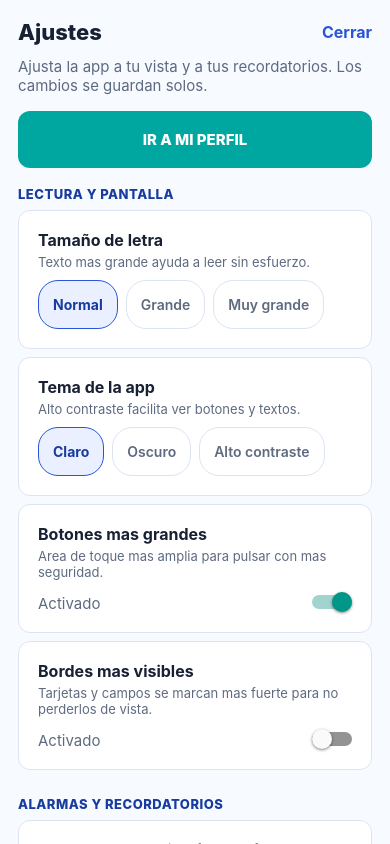
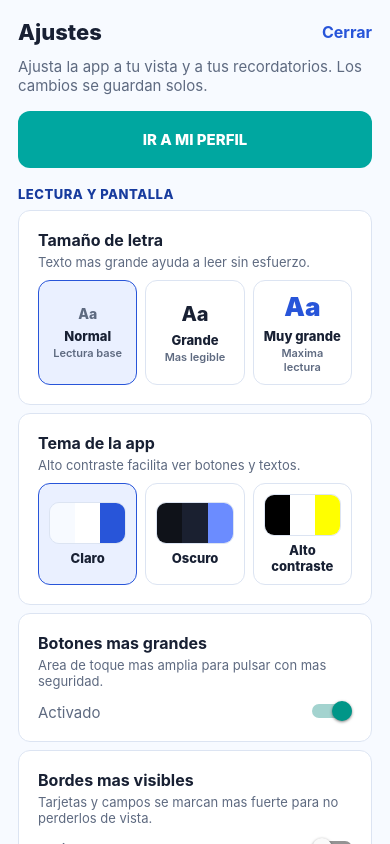
Before and after one commit to Eriesp15/AppMedicamentos, a React Native app: screen / in a window 390 px wide. Both pictures are taken after a click on the button "Abrir ajustes". Built offline with nearby package versions, Linux system fonts and the light colour scheme.

Commit message:
feat: enhance UI with input limits, character counters, and improved layout for various screens

```diff
--- a/src/components/BottomTabs.tsx
+++ b/src/components/BottomTabs.tsx
@@ -18,7 +18,13 @@ export function BottomTabs({activeTab, onPress}: Props) {
           key={tab.id}
           style={[appStyles.tabButton, activeTab === tab.id && appStyles.tabButtonActive]}
           onPress={() => onPress(tab.id)}>
-          <Text style={appStyles.tabIcon}>{tab.icon}</Text>
+          <Text
+            style={[
+              appStyles.tabIcon,
+              activeTab === tab.id ? appStyles.tabIconActive : null,
+            ]}>
+            {tab.icon}
+          </Text>
           <Text
             style={[
               appStyles.tabLabel,
--- a/src/components/MedicineFormModal.tsx
+++ b/src/components/MedicineFormModal.tsx
@@ -1,6 +1,6 @@
 import React from 'react';
-import {Modal, Text, TextInput, TouchableOpacity, View} from 'react-native';
-import {FREQUENCIES} from '../constants/data';
+import {Modal, ScrollView, Text, TextInput, TouchableOpacity, View} from 'react-native';
+import {FREQUENCIES, INPUT_LIMITS} from '../constants/data';
 import {useAppSettings} from '../context/AppSettingsContext';
 import {MedicineForm} from '../types/medication';
 
@@ -21,7 +21,7 @@ export function MedicineFormModal({
   onClose,
   onSave,
 }: Props) {
-  const {styles: appStyles} = useAppSettings();
+  const {styles: appStyles, palette} = useAppSettings();
   return (
     <Modal visible={visible} transparent animationType="slide">
       <View style={appStyles.modalOverlay}>
@@ -30,19 +30,33 @@ export function MedicineFormModal({
             {editingMedicineId ? 'Editar medicamento' : 'Nuevo medicamento'}
           </Text>
 
+          <ScrollView
+            style={appStyles.modalScroll}
+            keyboardShouldPersistTaps="handled"
+            showsVerticalScrollIndicator={false}>
           <TextInput
             style={appStyles.input}
             placeholder="Nombre"
+            placeholderTextColor={palette.placeholderText}
+            maxLength={INPUT_LIMITS.MEDICINE_NAME}
             value={form.name}
             onChangeText={value => setForm(current => ({...current, name: value}))}
           />
+          <Text style={appStyles.charCounter}>
+            {form.name.length}/{INPUT_LIMITS.MEDICINE_NAME}
+          </Text>
 
           <TextInput
             style={appStyles.input}
             placeholder="Dosis (ej. 1 pastilla)"
+            placeholderTextColor={palette.placeholderText}
+            maxLength={INPUT_LIMITS.MEDICINE_DOSAGE}
             value={form.dosage}
             onChangeText={value => setForm(current => ({...current, dosage: value}))}
           />
+          <Text style={appStyles.charCounter}>
+            {form.dosage.length}/{INPUT_LIMITS.MEDICINE_DOSAGE}
+          </Text>
 
           <Text style={appStyles.inputLabel}>Frecuencia</Text>
           <View style={appStyles.frequencyWrap}>
@@ -68,18 +82,29 @@ export function MedicineFormModal({
           <TextInput
             style={appStyles.input}
             placeholder="Hora (HH:mm)"
+            placeholderTextColor={palette.placeholderText}
+            maxLength={INPUT_LIMITS.MEDICINE_TIME}
+            keyboardType="numbers-and-punctuation"
             value={form.startTime}
             onChangeText={value => setForm(current => ({...current, startTime: value}))}
           />
+          <Text style={appStyles.charCounter}>
+            {form.startTime.length}/{INPUT_LIMITS.MEDICINE_TIME}
+          </Text>
 
           <TextInput
             style={[appStyles.input, appStyles.notesInput]}
             placeholder="Notas (opcional)"
+            placeholderTextColor={palette.placeholderText}
+            maxLength={INPUT_LIMITS.MEDICINE_NOTES}
             multiline
             numberOfLines={3}
             value={form.notes}
             onChangeText={value => setForm(current => ({...current, notes: value}))}
           />
+          <Text style={appStyles.charCounter}>
+            {form.notes.length}/{INPUT_LIMITS.MEDICINE_NOTES}
+          </Text>
 
           <View style={appStyles.actionRow}>
             <TouchableOpacity
@@ -93,6 +118,7 @@ export function MedicineFormModal({
               <Text style={appStyles.actionButtonText}>Guardar</Text>
             </TouchableOpacity>
           </View>
+          </ScrollView>
         </View>
       </View>
     </Modal>
--- a/src/constants/themePalettes.ts
+++ b/src/constants/themePalettes.ts
@@ -25,6 +25,7 @@ export type ThemePalette = {
   tabBarBg: string;
   modalCardBg: string;
   inputBg: string;
+  placeholderText: string;
   cancelButtonBg: string;
   frequencyActiveBg: string;
   navButtonBg: string;
@@ -55,6 +56,7 @@ const LIGHT: ThemePalette = {
   tabBarBg: '#FFFFFF',
   modalCardBg: '#FFFFFF',
   inputBg: '#FFFFFF',
+  placeholderText: '#6B7280',
   cancelButtonBg: '#EEF1F6',
   frequencyActiveBg: '#EAF0FF',
   navButtonBg: '#E9F0FF',
@@ -85,6 +87,7 @@ const DARK: ThemePalette = {
   tabBarBg: '#141A26',
   modalCardBg: '#1A2030',
   inputBg: '#141A26',
+  placeholderText: '#B7C0D4',
   cancelButtonBg: '#2A3142',
   frequencyActiveBg: '#243052',
   navButtonBg: '#243052',
@@ -115,6 +118,7 @@ const HIGH_CONTRAST: ThemePalette = {
   tabBarBg: '#000000',
   modalCardBg: '#0D0D0D',
   inputBg: '#000000',
+  placeholderText: '#F5F5F5',
   cancelButtonBg: '#262626',
   frequencyActiveBg: '#333300',
   navButtonBg: '#333300',
--- a/src/screens/ProfileScreen.tsx
+++ b/src/screens/ProfileScreen.tsx
@@ -1,6 +1,7 @@
 import React from 'react';
 import {ScrollView, Text, TextInput, TouchableOpacity, View} from 'react-native';
 import {SettingsHeaderButton} from '../components/SettingsHeaderButton';
+import {INPUT_LIMITS} from '../constants/data';
 import {useAppSettings} from '../context/AppSettingsContext';
 import {UserProfile} from '../types/medication';
 
@@ -12,7 +13,7 @@ type Props = {
 };
 
 export function ProfileScreen({profile, onChange, onSave, onOpenSettings}: Props) {
-  const {styles: appStyles} = useAppSettings();
+  const {styles: appStyles, palette} = useAppSettings();
   return (
     <ScrollView contentContainerStyle={appStyles.scrollContent}>
       <View style={appStyles.headerRow}>
@@ -26,50 +27,62 @@ export function ProfileScreen({profile, onChange, onSave, onOpenSettings}: Props
         <TextInput
           style={appStyles.input}
           value={profile.fullName}
+          maxLength={INPUT_LIMITS.PROFILE_FULL_NAME}
           onChangeText={value => onChange({...profile, fullName: value})}
           placeholder="Ej: Maria Perez"
+          placeholderTextColor={palette.placeholderText}
         />
 
         <Text style={appStyles.inputLabel}>Edad</Text>
         <TextInput
           style={appStyles.input}
           value={profile.age}
+          maxLength={INPUT_LIMITS.PROFILE_AGE}
           onChangeText={value => onChange({...profile, age: value})}
           keyboardType="numeric"
           placeholder="Ej: 68"
+          placeholderTextColor={palette.placeholderText}
         />
 
         <Text style={appStyles.inputLabel}>Telefono</Text>
         <TextInput
           style={appStyles.input}
           value={profile.phone}
+          maxLength={INPUT_LIMITS.PROFILE_PHONE}
           onChangeText={value => onChange({...profile, phone: value})}
           keyboardType="phone-pad"
           placeholder="Ej: 70000000"
+          placeholderTextColor={palette.placeholderText}
         />
 
         <Text style={appStyles.inputLabel}>Contacto de emergencia</Text>
         <TextInput
           style={appStyles.input}
           value={profile.emergencyContact}
+          maxLength={INPUT_LIMITS.PROFILE_EMERGENCY_CONTACT}
           onChangeText={value => onChange({...profile, emergencyContact: value})}
           placeholder="Nombre y telefono"
+          placeholderTextColor={palette.placeholderText}
         />
 
         <Text style={appStyles.inputLabel}>Tipo de sangre</Text>
         <TextInput
           style={appStyles.input}
           value={profile.bloodType}
+          maxLength={INPUT_LIMITS.PROFILE_BLOOD_TYPE}
           onChangeText={value => onChange({...profile, bloodType: value})}
           placeholder="Ej: O+"
+          placeholderTextColor={palette.placeholderText}
         />
 
         <Text style={appStyles.inputLabel}>Alergias</Text>
         <TextInput
           style={[appStyles.input, appStyles.notesInput]}
           value={profile.allergies}
+          maxLength={INPUT_LIMITS.PROFILE_ALLERGIES}
           onChangeText={value => onChange({...profile, allergies: value})}
           placeholder="Alergias a medicamentos o alimentos"
+          placeholderTextColor={palette.placeholderText}
           multiline
         />
 
@@ -77,8 +90,10 @@ export function ProfileScreen({profile, onChange, onSave, onOpenSettings}: Props
         <TextInput
           style={[appStyles.input, appStyles.notesInput]}
           value={profile.chronicConditions}
+          maxLength={INPUT_LIMITS.PROFILE_CHRONIC_CONDITIONS}
           onChangeText={value => onChange({...profile, chronicConditions: value})}
           placeholder="Ej: diabetes, hipertension"
+          placeholderTextColor={palette.placeholderText}
           multiline
         />
 
--- a/src/screens/SettingsScreen.tsx
+++ b/src/screens/SettingsScreen.tsx
@@ -1,8 +1,17 @@
 import React from 'react';
-import {Modal, ScrollView, Switch, Text, TouchableOpacity, View} from 'react-native';
+import {
+  Alert,
+  Modal,
+  ScrollView,
+  Switch,
+  Text,
+  TouchableOpacity,
+  Vibration,
+  View,
+} from 'react-native';
 import {SafeAreaView} from 'react-native-safe-area-context';
 import {useAppSettings} from '../context/AppSettingsContext';
-import {AlarmSoundId, AlarmVolume, AppThemeMode, FontSizePreset} from '../types/settings';
+import {AlarmSoundId} from '../types/settings';
 
 type Props = {
   visible: boolean;
@@ -36,8 +45,113 @@ function Chip({
   );
 }
 
+function FontSizeOption({
+  label,
+  hint,
+  preview,
+  selected,
+  onPress,
+}: {
+  label: string;
+  hint: string;
+  preview: 'small' | 'medium' | 'large';
+  selected: boolean;
+  onPress: () => void;
+}) {
+  const {styles} = useAppSettings();
+  const previewStyle =
+    preview === 'small'
+      ? styles.fontPreviewSmall
+      : preview === 'medium'
+        ? styles.fontPreviewMedium
+        : styles.fontPreviewLarge;
+
+  return (
+    <TouchableOpacity
+      style={[styles.visualOptionCard, selected && styles.visualOptionCardActive]}
+      onPress={onPress}
+      activeOpacity={0.85}>
+      <Text style={previewStyle}>Aa</Text>
+      <Text style={styles.visualOptionTitle}>{label}</Text>
+      <Text style={styles.visualOptionHint}>{hint}</Text>
+    </TouchableOpacity>
+  );
+}
+
+function ThemeOption({
+  label,
+  colors,
+  selected,
+  onPress,
+}: {
+  label: string;
+  colors: string[];
+  selected: boolean;
+  onPress: () => void;
+}) {
+  const {styles} = useAppSettings();
+
+  return (
+    <TouchableOpacity
+      style={[styles.visualOptionCard, selected && styles.visualOptionCardActive]}
+      onPress={onPress}
+      activeOpacity={0.85}>
+      <View style={styles.themePreview}>
+        {colors.map(color => (
+          <View
+            key={color}
+            style={[styles.themePreviewBand, {backgroundColor: color}]}
+          />
+        ))}
+      </View>
+      <Text style={styles.visualOptionTitle}>{label}</Text>
+    </TouchableOpacity>
+  );
+}
+
+function SoundOption({
+  label,
+  icon,
+  selected,
+  onSelect,
+  onPreview,
+}: {
+  label: string;
+  icon: string;
+  selected: boolean;
+  onSelect: () => void;
+  onPreview: () => void;
+}) {
+  const {styles} = useAppSettings();
+
+  return (
+    <TouchableOpacity
+      style={[styles.visualOptionCard, selected && styles.visualOptionCardActive]}
+      onPress={onSelect}
+      activeOpacity={0.85}>
+      <Text style={styles.soundPreviewIcon}>{icon}</Text>
+      <Text style={styles.visualOptionTitle}>{label}</Text>
+      <TouchableOpacity style={styles.soundPreviewButton} onPress={onPreview}>
+        <Text style={styles.soundPreviewButtonText}>PROBAR</Text>
+      </TouchableOpacity>
+    </TouchableOpacity>
+  );
+}
+
 export function SettingsScreen({visible, onClose, onOpenProfile}: Props) {
   const {settings, updateSettings, styles} = useAppSettings();
+  const previewSound = (sound: AlarmSoundId) => {
+    const patterns: Record<AlarmSoundId, number[]> = {
+      gentle: [0, 120, 80, 120],
+      default: [0, 220, 100, 220],
+      classic: [0, 140, 70, 140, 70, 320],
+    };
+    Vibration.vibrate(patterns[sound]);
+    Alert.alert(
+      'Vista previa',
+      'La app reproduce una vibracion de muestra. Para sonido real se debe agregar una libreria/audio nativo.',
+    );
+  };
 
   return (
     <Modal visible={visible} animationType="slide" onRequestClose={onClose}>
@@ -68,19 +182,25 @@ export function SettingsScreen({visible, onClose, onOpenProfile}: Props) {
             <Text style={styles.settingsRowHint}>
               Texto mas grande ayuda a leer sin esfuerzo.
             </Text>
-            <View style={styles.settingsChipRow}>
-              <Chip
+            <View style={styles.settingsOptionGrid}>
+              <FontSizeOption
                 label="Normal"
+                hint="Lectura base"
+                preview="small"
                 selected={settings.fontSize === 'normal'}
                 onPress={() => updateSettings({fontSize: 'normal'})}
               />
-              <Chip
+              <FontSizeOption
                 label="Grande"
+                hint="Mas legible"
+                preview="medium"
                 selected={settings.fontSize === 'large'}
                 onPress={() => updateSettings({fontSize: 'large'})}
               />
-              <Chip
+              <FontSizeOption
                 label="Muy grande"
+                hint="Maxima lectura"
+                preview="large"
                 selected={settings.fontSize === 'xlarge'}
                 onPress={() => updateSettings({fontSize: 'xlarge'})}
               />
@@ -92,19 +212,22 @@ export function SettingsScreen({visible, onClose, onOpenProfile}: Props) {
             <Text style={styles.settingsRowHint}>
               Alto contraste facilita ver botones y textos.
             </Text>
-            <View style={styles.settingsChipRow}>
-              <Chip
+            <View style={styles.settingsOptionGrid}>
+              <ThemeOption
                 label="Claro"
+                colors={['#F7FAFF', '#FFFFFF', '#2855D9']}
                 selected={settings.theme === 'light'}
                 onPress={() => updateSettings({theme: 'light'})}
               />
-              <Chip
+              <ThemeOption
                 label="Oscuro"
+                colors={['#0F1219', '#1A2030', '#6B8CFF']}
                 selected={settings.theme === 'dark'}
                 onPress={() => updateSettings({theme: 'dark'})}
               />
-              <Chip
+              <ThemeOption
                 label="Alto contraste"
+                colors={['#000000', '#FFFFFF', '#FFFF00']}
                 selected={settings.theme === 'highContrast'}
                 onPress={() => updateSettings({theme: 'highContrast'})}
               />
@@ -171,21 +294,27 @@ export function SettingsScreen({visible, onClose, onOpenProfile}: Props) {
             <Text style={styles.settingsRowHint}>
               Elige un tono que reconozcas facilmente.
             </Text>
-            <View style={styles.settingsChipRow}>
-              <Chip
+            <View style={styles.settingsOptionGrid}>
+              <SoundOption
                 label="Suave"
+                icon="♪"
                 selected={settings.alarmSound === 'gentle'}
-                onPress={() => updateSettings({alarmSound: 'gentle'})}
+                onSelect={() => updateSettings({alarmSound: 'gentle'})}
+                onPreview={() => previewSound('gentle')}
               />
-              <Chip
+              <SoundOption
                 label="Normal"
+                icon="♫"
                 selected={settings.alarmSound === 'default'}
-                onPress={() => updateSettings({alarmSound: 'default'})}
+                onSelect={() => updateSettings({alarmSound: 'default'})}
+                onPreview={() => previewSound('default')}
               />
-              <Chip
+              <SoundOption
                 label="Clasico"
+                icon="♬"
                 selected={settings.alarmSound === 'classic'}
-                onPress={() => updateSettings({alarmSound: 'classic'})}
+                onSelect={() => updateSettings({alarmSound: 'classic'})}
+                onPreview={() => previewSound('classic')}
               />
             </View>
           </View>
--- a/src/styles/createAppStyles.ts
+++ b/src/styles/createAppStyles.ts
@@ -25,6 +25,29 @@ export function createAppStyles(
       flexDirection: 'row',
       justifyContent: 'space-between',
       alignItems: 'center',
+    },
+    medicineHeaderRow: {
+      flexDirection: 'row',
+      alignItems: 'flex-start',
+      gap: 8,
+    },
+    medicineHeaderInfo: {
+      flex: 1,
+      minWidth: 0,
+    },
+    medicineTimePill: {
+      flexShrink: 0,
+      borderRadius: 14,
+      paddingHorizontal: 9,
+      paddingVertical: 5,
+      backgroundColor: c.navButtonBg,
+      borderWidth: cardBorder,
+      borderColor: c.line,
+    },
+    medicineTimeText: {
+      color: c.primaryDark,
+      fontSize: fs(13),
+      fontWeight: '800',
     },
     appTitle: {
       fontSize: fs(28),
@@ -312,6 +335,11 @@ export function createAppStyles(
     },
     tabIcon: {
       fontSize: fs(20),
+      color: c.textSoft,
+      fontWeight: '800',
+    },
+    tabIconActive: {
+      color: c.primary,
     },
     tabLabel: {
       marginTop: 2,
@@ -332,6 +360,10 @@ export function createAppStyles(
       borderTopLeftRadius: 16,
       borderTopRightRadius: 16,
       padding: 16 + tx,
+      maxHeight: '90%',
+    },
+    modalScroll: {
+      flexGrow: 0,
     },
     modalTitle: {
       color: c.text,
@@ -350,11 +382,19 @@ export function createAppStyles(
       borderColor: c.line,
       borderRadius: 10,
       backgroundColor: c.inputBg,
-      marginBottom: 10,
+      marginBottom: 6,
       paddingHorizontal: 12,
       paddingVertical: 10 + tx,
       color: c.text,
       fontSize: fs(16),
+    },
+    charCounter: {
+      color: c.textSoft,
+      fontSize: fs(11),
+      fontWeight: '600',
+      textAlign: 'right',
+      marginTop: -2,
+      marginBottom: 8,
     },
     notesInput: {
       minHeight: 74,
@@ -446,6 +486,86 @@ export function createAppStyles(
       color: c.primaryDark,
       fontWeight: '700',
     },
+    settingsOptionGrid: {
+      flexDirection: 'row',
+      flexWrap: 'wrap',
+      gap: 8,
+      marginTop: 10,
+    },
+    visualOptionCard: {
+      flexGrow: 1,
+      flexBasis: '30%',
+      minWidth: 92,
+      borderWidth: cardBorder,
+      borderColor: c.line,
+      borderRadius: 12,
+      backgroundColor: c.inputBg,
+      padding: 10,
+      alignItems: 'center',
+      justifyContent: 'center',
+    },
+    visualOptionCardActive: {
+      borderColor: c.primary,
+      backgroundColor: c.frequencyActiveBg,
+    },
+    visualOptionTitle: {
+      color: c.text,
+      fontSize: fs(13),
+      fontWeight: '800',
+      marginTop: 6,
+      textAlign: 'center',
+    },
+    visualOptionHint: {
+      color: c.textSoft,
+      fontSize: fs(11),
+      fontWeight: '600',
+      marginTop: 2,
+      textAlign: 'center',
+    },
+    fontPreviewSmall: {
+      color: c.textSoft,
+      fontSize: fs(14),
+      fontWeight: '800',
+    },
+    fontPreviewMedium: {
+      color: c.text,
+      fontSize: fs(20),
+      fontWeight: '800',
+    },
+    fontPreviewLarge: {
+      color: c.primary,
+      fontSize: fs(26),
+      fontWeight: '900',
+    },
+    themePreview: {
+      width: '100%',
+      height: 42,
+      borderRadius: 10,
+      borderWidth: 1,
+      borderColor: c.line,
+      overflow: 'hidden',
+      flexDirection: 'row',
+    },
+    themePreviewBand: {
+      flex: 1,
+    },
+    soundPreviewIcon: {
+      color: c.primary,
+      fontSize: fs(24),
+      fontWeight: '900',
+    },
+    soundPreviewButton: {
+      marginTop: 8,
+      borderRadius: 12,
+      paddingHorizontal: 10,
+      paddingVertical: 6,
+      backgroundColor: c.primary,
+    },
+    soundPreviewButtonText: {
+      color: '#FFFFFF',
+      fontSize: fs(12),
+      fontWeight: '800',
+    },
     settingsToggleRow: {
       flexDirection: 'row',
       justifyContent: 'space-between',
```
Also changed, not shown: src/constants/data.ts (+14 -0 lines), src/screens/HomeScreen.tsx (+13 -4 lines), src/screens/MedicinesScreen.tsx (+11 -3 lines).
